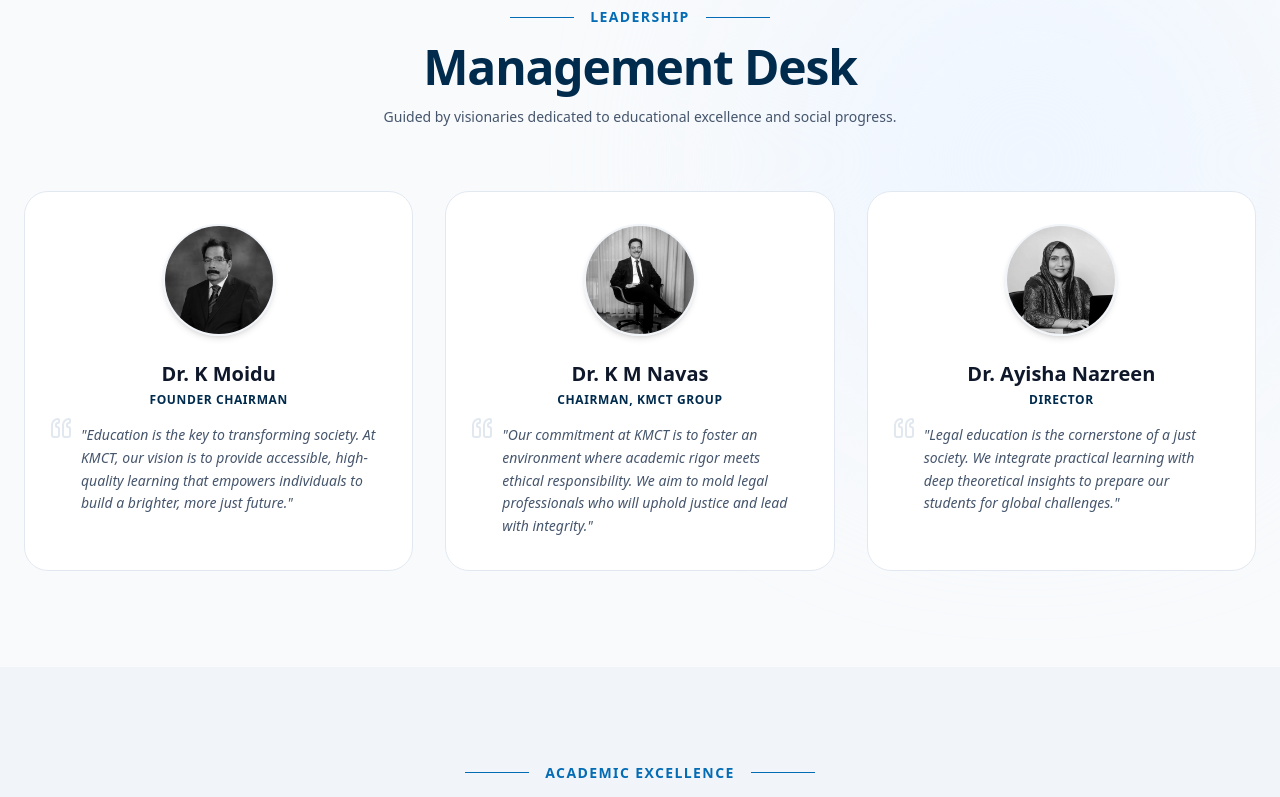
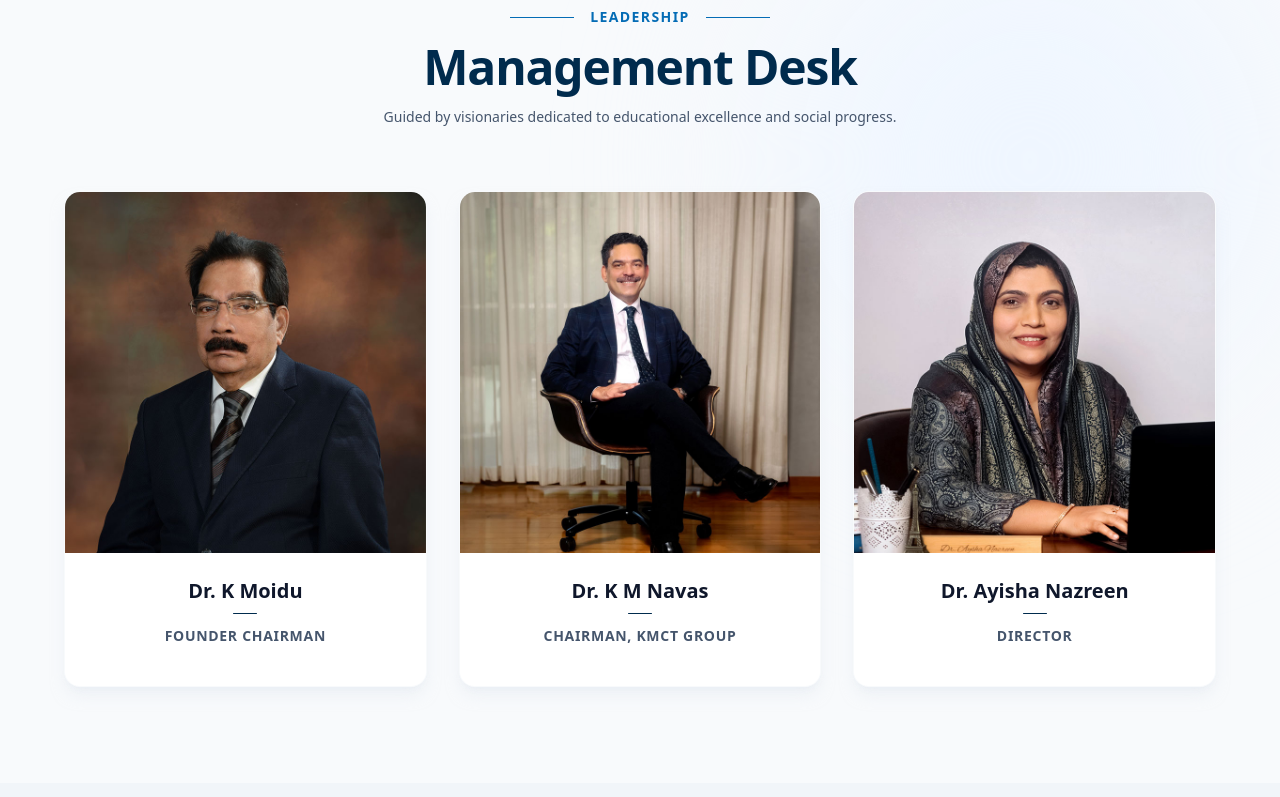
Before and after one commit to KMCT-DEV-TEAM/KLC-KSD, a Next.js app in the folder frontend/: page / in a window 1280 px wide. Shown: the part 2000-2797 px from the top of the page. Built offline with nearby package versions, Linux system fonts and the light colour scheme.

Commit message:
home page designed

```diff
--- a/frontend/app/(home)/components/ManagementDesk.jsx
+++ b/frontend/app/(home)/components/ManagementDesk.jsx
@@ -41,32 +41,32 @@
           <p className="text-slate-600 text-sm">Guided by visionaries dedicated to educational excellence and social progress.</p>
         </div>
 
-        <div className="grid md:grid-cols-2 lg:grid-cols-3 gap-8">
+        <div className="grid grid-cols-1 md:grid-cols-2 lg:grid-cols-3 gap-8 max-w-6xl mx-auto">
           {profiles.map((profile, idx) => (
             <div
               key={idx}
-              className="group bg-white border border-slate-200 rounded-3xl p-8 hover:border-secondary hover:shadow-xl transition-all duration-300"
+              className="group relative bg-white rounded-2xl overflow-hidden shadow-lg shadow-slate-200/50 hover:shadow-2xl hover:shadow-primary/10 transition-all duration-500 flex flex-col border border-slate-100/50"
             >
-              <div className="flex flex-col gap-6 items-center text-center">
-                <div className="w-28 h-28 shrink-0 rounded-full overflow-hidden border-2 border-slate-100 group-hover:border-primary transition-colors shadow-md">
+              {/* Full-width square image container */}
+              <div className="w-full aspect-square relative overflow-hidden bg-slate-100">
                 <img
                   src={profile.image}
                   alt={profile.name}
-                    className="w-full h-full object-cover grayscale group-hover:grayscale-0 transition-all duration-500"
+                  className="w-full h-full object-cover transition-transform duration-700 group-hover:scale-110 absolute inset-0"
                 />
+                {/* Subtle gradient overlay at the bottom of the image for depth */}
+                <div className="absolute inset-x-0 bottom-0 h-1/3 bg-gradient-to-t from-black/20 to-transparent opacity-0 group-hover:opacity-100 transition-opacity duration-500" />
               </div>
-                <div className="space-y-4">
-                  <div>
-                    <h3 className="text-xl font-bold text-slate-900 group-hover:text-primary transition-colors">{profile.name}</h3>
-                    <p className="text-xs font-bold text-secondary uppercase tracking-wider mt-1">{profile.title}</p>
-                  </div>
-                  <div className="relative text-left">
-                    <Quote className="absolute -top-2 -left-2 w-6 h-6 text-slate-200 rotate-180" />
-                    <p className="text-slate-600 text-sm italic relative z-10 pl-6 leading-relaxed">
-                      "{profile.message}"
+
+              {/* Text Content */}
+              <div className="p-6 bg-white relative z-10 flex flex-col items-center text-center flex-1">
+                <h3 className="text-xl font-extrabold text-slate-900 group-hover:text-primary transition-colors duration-300 mb-2">
+                  {profile.name}
+                </h3>
+                <div className="w-6 h-px bg-secondary rounded-full mb-3 transition-all duration-500 group-hover:w-12 group-hover:bg-primary" />
+                <p className="text-sm text-slate-600 font-semibold uppercase tracking-wider mb-4">
+                  {profile.title}
                 </p>
-                  </div>
-                </div>
               </div>
             </div>
           ))}
```
Lines whose indentation alone changed are shown as unchanged.
